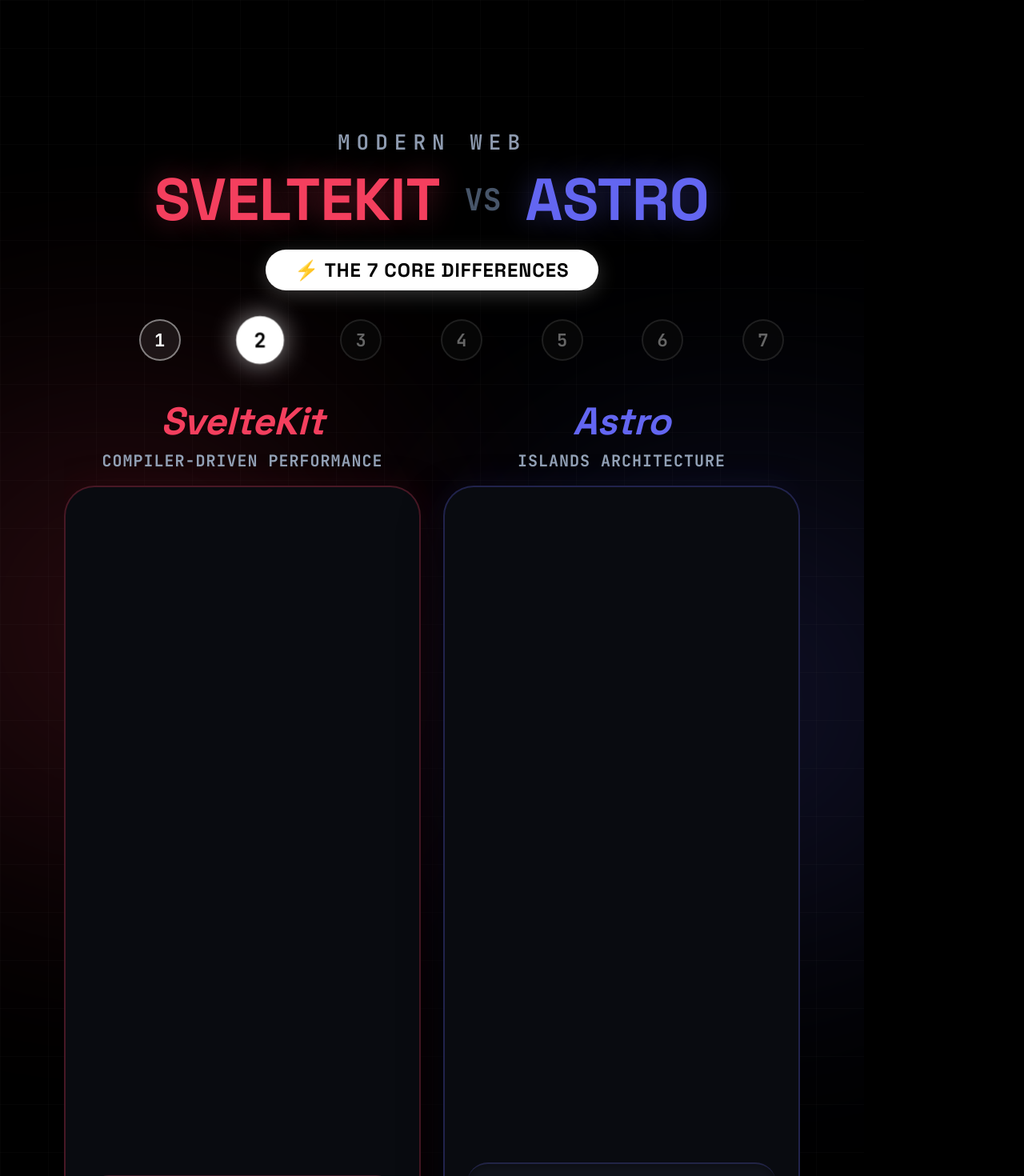
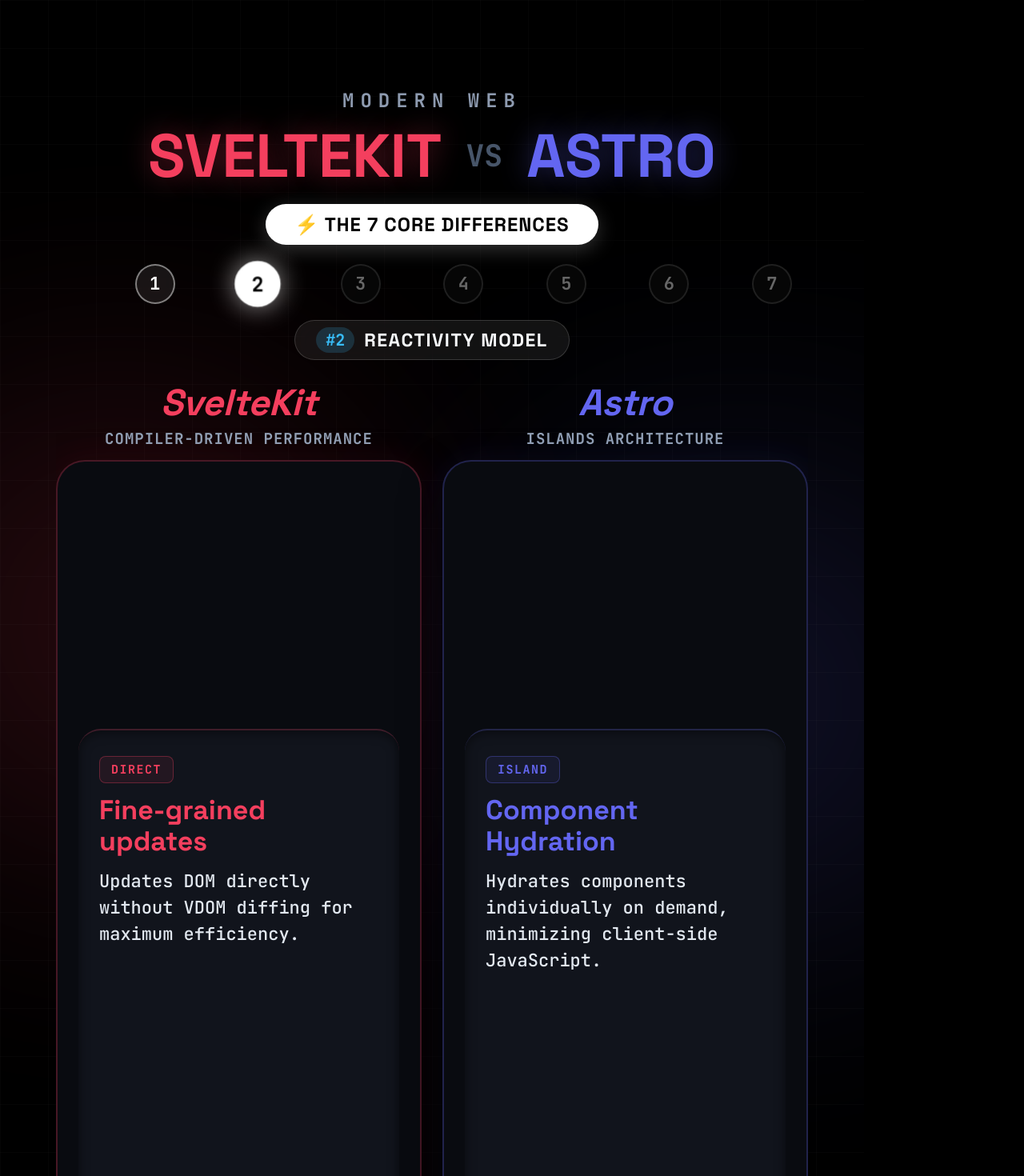
Before and after one commit to gal-gadot-goddess/day23-htmlbased-compariso, a React (Vite) app: page / in a window 1280 px wide. Shown: the top 1470 px of the page at 80% size. Built offline with nearby package versions, Linux system fonts and the light colour scheme.

Commit message:
feat(ui): eliminate vertical gap, shift icons up, expand informative educational footer, and add category badge

```diff
--- a/src/App.tsx
+++ b/src/App.tsx
@@ -105,6 +105,16 @@
                 ))}
             </div>
 
+            {/* DIFFERENCE CATEGORY PILL */}
+            {currentDiff.title && (
+                <div className="diff-category-container">
+                    <div className="diff-category-pill">
+                        <span className="diff-category-num">#{step + 1}</span>
+                        <span className="diff-category-text">{currentDiff.title.replace(/^\d+[\.\s\-:]*/, '').trim()}</span>
+                    </div>
+                </div>
+            )}
+
             {/* MAIN COMPARISON */}
             <main className="cards-grid">
                 {/* LEFT CARD */}
@@ -123,7 +133,7 @@
                             boxShadow: `0 20px 50px rgba(0,0,0,0.7), 0 0 45px ${leftColor}18`
                         }}
                     >
-                        {/* Top: Icon & Visual Badge */}
+                        {/* Upper Section: Icon & Visual Tag */}
                         <div className="viz-content">
                             <AnimatePresence mode="wait">
                                 <GenericVisual
@@ -136,8 +146,11 @@
                             </AnimatePresence>
                         </div>
 
-                        {/* Bottom: Explanation Footer */}
+                        {/* Lower Section: Informative Educational Footer */}
                         <div className="explanation-footer" style={{ borderTopColor: `${leftColor}33` }}>
+                            <div className="exp-badge" style={{ color: leftColor, borderColor: `${leftColor}55`, background: `${leftColor}15` }}>
+                                {currentDiff.leftVisualText || 'KEY MECHANISM'}
+                            </div>
                             <h3 className="exp-title" style={{ color: leftColor }}>
                                 {currentDiff.leftTitle}
                             </h3>
@@ -164,7 +177,7 @@
                             boxShadow: `0 20px 50px rgba(0,0,0,0.7), 0 0 45px ${rightColor}18`
                         }}
                     >
-                        {/* Top: Icon & Visual Badge */}
+                        {/* Upper Section: Icon & Visual Tag */}
                         <div className="viz-content">
                             <AnimatePresence mode="wait">
                                 <GenericVisual
@@ -177,8 +190,11 @@
                             </AnimatePresence>
                         </div>
 
-                        {/* Bottom: Explanation Footer */}
+                        {/* Lower Section: Informative Educational Footer */}
                         <div className="explanation-footer" style={{ borderTopColor: `${rightColor}33` }}>
+                            <div className="exp-badge" style={{ color: rightColor, borderColor: `${rightColor}55`, background: `${rightColor}15` }}>
+                                {currentDiff.rightVisualText || 'KEY MECHANISM'}
+                            </div>
                             <h3 className="exp-title" style={{ color: rightColor }}>
                                 {currentDiff.rightTitle}
                             </h3>
@@ -221,17 +237,16 @@
                 flexDirection: 'column',
                 alignItems: 'center',
                 justifyContent: 'center',
-                height: '100%',
                 width: '100%',
-                gap: '24px'
+                gap: '18px'
             }}
         >
             <div
                 className="icon-glow-box"
                 style={{
-                    padding: '38px',
-                    borderRadius: '34px',
-                    background: `radial-gradient(circle, ${color}25 0%, rgba(10, 14, 24, 0.9) 80%)`,
+                    padding: '32px',
+                    borderRadius: '30px',
+                    background: `radial-gradient(circle, ${color}30 0%, rgba(10, 14, 24, 0.95) 80%)`,
                     border: `2px solid ${color}66`,
                     display: 'flex',
                     alignItems: 'center',
@@ -239,7 +254,7 @@
                     boxShadow: `0 0 45px ${color}35, inset 0 0 25px ${color}22`
                 }}
             >
-                <Icon size={124} color={color} strokeWidth={1.8} />
+                <Icon size={118} color={color} strokeWidth={1.8} />
             </div>
 
             {badgeText && (
--- a/src/styles/global.css
+++ b/src/styles/global.css
@@ -34,7 +34,7 @@
     color: #fff;
     display: flex;
     flex-direction: column;
-    padding: 160px 80px 100px; /* Safe areas for Instagram Reels & Stories */
+    padding: 110px 70px 70px; /* Balanced Instagram safe margins without huge empty gaps */
     box-sizing: border-box;
     overflow: hidden;
     font-family: var(--font-primary);
@@ -81,25 +81,25 @@
     position: relative;
     z-index: 2;
     text-align: center;
-    margin-bottom: 36px;
+    margin-bottom: 24px;
     width: 100%;
 }
 
 .top-label {
     font-family: var(--font-mono);
-    font-size: 26px;
+    font-size: 24px;
     color: #8e9bb0;
     letter-spacing: 8px;
-    margin-bottom: 14px;
+    margin-bottom: 12px;
     text-transform: uppercase;
     white-space: nowrap;
     overflow: hidden;
     text-overflow: ellipsis;
-    font-weight: 600;
+    font-weight: 700;
 }
 
 .main-title {
-    font-size: 74px;
+    font-size: 76px;
     font-weight: 900;
     display: flex;
     justify-content: center;
@@ -109,7 +109,7 @@
     text-transform: uppercase;
     flex-wrap: wrap;
     word-break: break-word;
-    margin-bottom: 22px;
+    margin-bottom: 18px;
 }
 
 .main-title span {
@@ -144,15 +144,15 @@
     z-index: 2;
     display: flex;
     justify-content: space-between;
-    margin-bottom: 45px;
+    margin-bottom: 20px;
     padding: 0 20px;
     width: 100%;
     align-items: center;
 }
 
 .timeline-step {
-    width: 52px;
-    height: 52px;
+    width: 50px;
+    height: 50px;
     border-radius: 50%;
     border: 2px solid;
     display: flex;
@@ -170,14 +170,53 @@
     transform: scale(1.15);
 }
 
+/* DIFFERENCE CATEGORY PILL */
+.diff-category-container {
+    position: relative;
+    z-index: 2;
+    display: flex;
+    justify-content: center;
+    margin-bottom: 24px;
+}
+
+.diff-category-pill {
+    display: inline-flex;
+    align-items: center;
+    gap: 12px;
+    background: rgba(255, 255, 255, 0.07);
+    border: 1.5px solid rgba(255, 255, 255, 0.16);
+    border-radius: 100px;
+    padding: 8px 26px;
+    backdrop-filter: blur(12px);
+}
+
+.diff-category-num {
+    font-family: var(--font-mono);
+    font-size: 20px;
+    font-weight: 800;
+    color: #38bdf8;
+    background: rgba(56, 189, 248, 0.18);
+    padding: 3px 12px;
+    border-radius: 100px;
+}
+
+.diff-category-text {
+    font-family: var(--font-primary);
+    font-size: 23px;
+    font-weight: 800;
+    letter-spacing: 1.5px;
+    color: #f8fafc;
+    text-transform: uppercase;
+}
+
 /* CARDS GRID */
 .cards-grid {
     position: relative;
     z-index: 2;
     display: flex;
-    gap: 28px;
+    gap: 26px;
     flex: 1;
-    margin-bottom: 36px;
+    margin-bottom: 24px;
     width: 100%;
     overflow: hidden;
     min-height: 0;
@@ -192,16 +231,16 @@
 }
 
 .card-title-group {
-    margin-bottom: 18px;
+    margin-bottom: 14px;
     text-align: center;
     width: 100%;
 }
 
 .card-hero-title {
-    font-size: 48px;
+    font-size: 46px;
     font-weight: 900;
     font-style: italic;
-    margin-bottom: 6px;
+    margin-bottom: 4px;
     white-space: nowrap;
     overflow: hidden;
     text-overflow: ellipsis;
@@ -211,7 +250,7 @@
 
 .card-sub {
     font-family: var(--font-mono);
-    font-size: 20px;
+    font-size: 19px;
     color: #94a3b8;
     font-weight: 700;
     text-transform: uppercase;
@@ -222,11 +261,11 @@
 .comparison-card {
     background: #090b10;
     border: 2.5px solid rgba(255, 255, 255, 0.1);
-    border-radius: 38px;
+    border-radius: 36px;
     flex: 1;
     display: flex;
     flex-direction: column;
-    padding: 28px;
+    padding: 26px;
     overflow: hidden;
     backdrop-filter: blur(16px);
     transition: border-color 0.4s ease, box-shadow 0.4s ease;
@@ -235,45 +274,59 @@
 
 /* TOP PORTION: VISUAL & ICON */
 .viz-content {
-    flex: 1;
+    flex: 0 0 auto;
     display: flex;
+    flex-direction: column;
     align-items: center;
     justify-content: center;
-    padding: 20px 0;
-    min-height: 0;
+    padding: 24px 0 28px;
 }
 
 .icon-glow-box {
     transition: all 0.3s ease;
 }
 
-/* BOTTOM PORTION: EXPLANATION FOOTER */
+/* BOTTOM PORTION: EXPANDED INFORMATIVE EXPLANATION FOOTER */
 .explanation-footer {
-    min-height: 250px;
+    flex: 1;
     background: #11141c;
-    border-radius: 26px;
-    padding: 28px 24px;
+    border-radius: 28px;
+    padding: 32px 26px;
     display: flex;
     flex-direction: column;
-    justify-content: center;
+    justify-content: flex-start;
     border-top: 2px solid rgba(255, 255, 255, 0.08);
-    box-shadow: inset 0 2px 12px rgba(0, 0, 0, 0.4);
+    box-shadow: inset 0 2px 14px rgba(0, 0, 0, 0.5);
     width: 100%;
+    overflow: hidden;
+}
+
+.exp-badge {
+    align-self: flex-start;
+    font-family: var(--font-mono);
+    font-size: 15px;
+    font-weight: 800;
+    letter-spacing: 1.5px;
+    text-transform: uppercase;
+    padding: 6px 14px;
+    border-radius: 8px;
+    border: 1px solid;
+    margin-bottom: 14px;
 }
 
 .exp-title {
     font-size: 34px;
     font-weight: 900;
-    margin-bottom: 12px;
+    margin-bottom: 14px;
     line-height: 1.15;
     word-break: break-word;
 }
 
 .exp-desc {
     font-family: var(--font-mono);
-    font-size: 21px;
+    font-size: 22px;
     color: #e2e8f0;
-    line-height: 1.4;
+    line-height: 1.5;
     margin: 0;
     font-weight: 500;
     word-break: break-word;
@@ -286,9 +339,9 @@
     text-align: center;
     color: #475569;
     font-family: var(--font-mono);
-    font-size: 19px;
+    font-size: 18px;
     letter-spacing: 2px;
     text-transform: uppercase;
     font-weight: 600;
-    padding-bottom: 10px;
+    padding-bottom: 6px;
 }
```
Also changed, not shown: scripts/generate_topic.mjs (+5 -4 lines).
